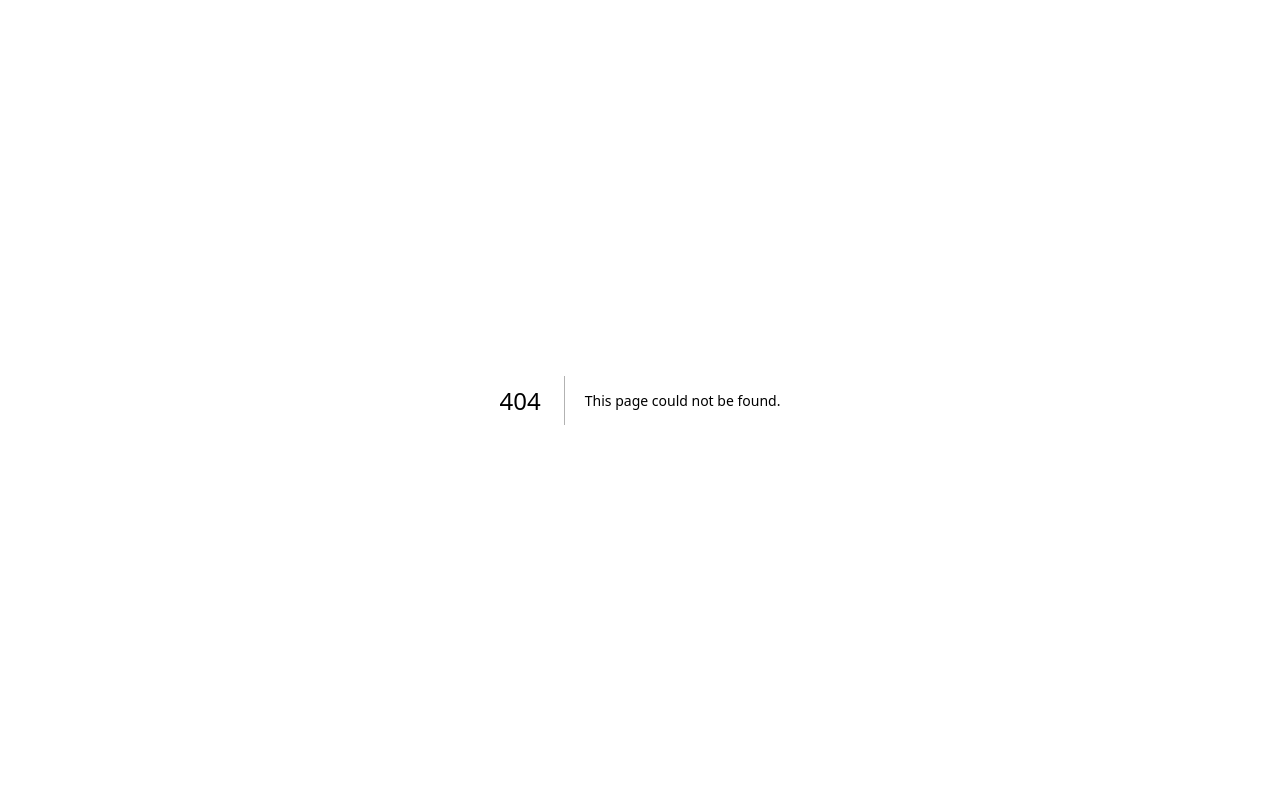
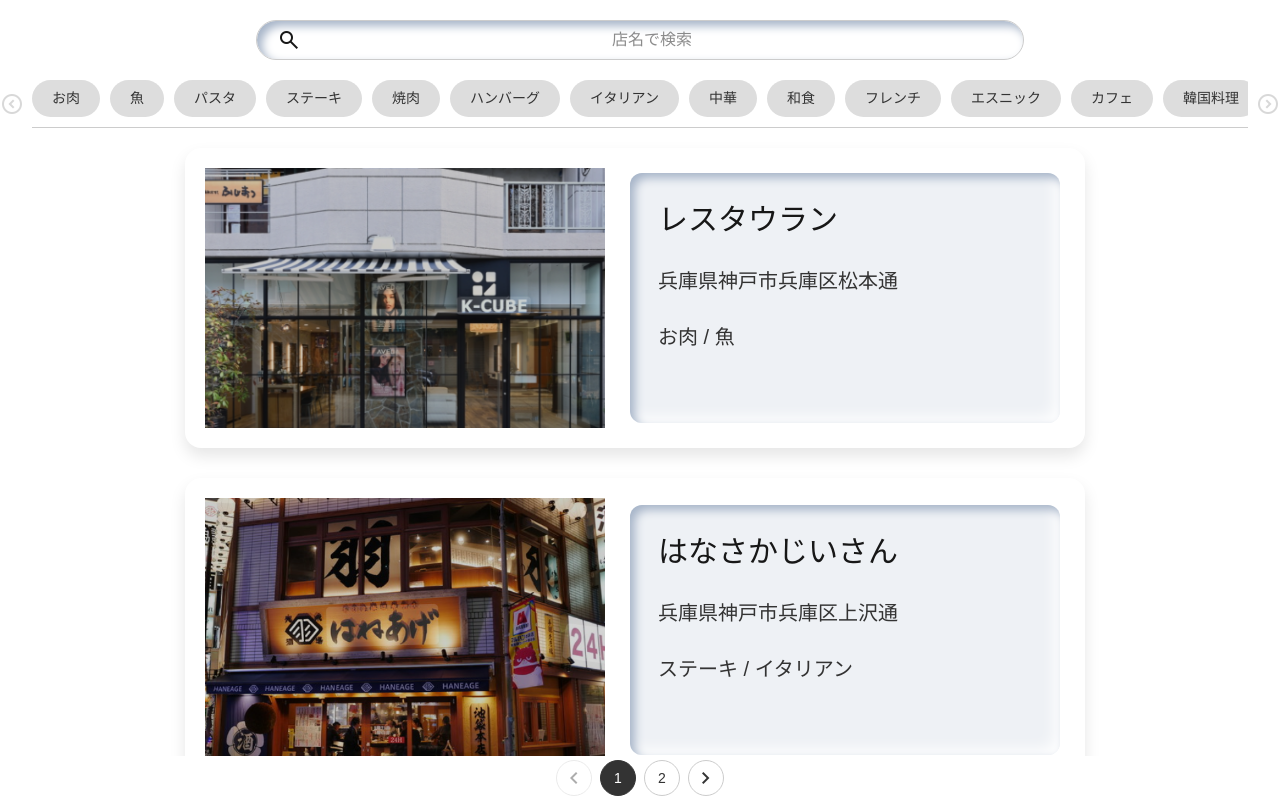
Before and after one commit to prodex2025/frontend, a Next.js app: page /store/list in a window 1280 px wide. Before the commit this address had no page. Built offline with nearby package versions, Linux system fonts and the light colour scheme.

Commit message:
分割機能を追加

```diff
--- a/src/app/store/list/details/page.jsx
+++ b/src/app/store/list/page.jsx
@@ -1,21 +1,24 @@
+//店舗一覧画面
+
 'use client';            // Next.js の App Router でクライアントコンポーネントとして扱う宣言
 
 // CSS Modules（このページ専用のスタイル）
 import styles from '@/styles/storeList.module.css';
-// グローバルCSS（共通スタイル）
-import '@/app/globals.css';
+import '@/app/globals.css';       // グローバルCSS（共通スタイル）
 
 //コンポーネントのインポート
 import CategoryTag from '@/components/atoms/CategoryTag.jsx';       // カテゴリー用の再利用コンポーネント
-import ShopCard from '@/components/atoms/ShopCard.jsx';                   //ショップカード用部品
+import ShopCard from '@/components/atoms/ShopCard.jsx';             //ショップカード用部品
+import Pagination from '@/components/atoms/Pagination.jsx';         //ページネーション用コンポーネント
 
 // 仮のデータセットをインポート（店舗・カテゴリ・関連テーブル）
 import { restaurants, categories, reataurants_categories } from '@/data/mockData';
 
-import { useState, useEffect } from 'react';    // React の状態管理と副作用フック
+import { useState, useEffect, useRef } from 'react';    // React の状態管理と副作用フック
 import clsx from 'clsx';     // 条件付きで className を結合するユーティリティ（今のところ未使用）
 
 export default function HomePage() {
+  const scrollAreaRef = useRef(null);
   // 現在選択されているカテゴリー名の集合（Setで重複なく管理）
   const [selected, setSelected] = useState(new Set());
 
@@ -24,6 +27,10 @@ export default function HomePage() {
 
   //店舗検索用
   const [searchText, setSearchText] = useState('');
+
+  //ページネーション用（１ページに１０件ずつ）
+  const [currentPage, setCurrentPage] = useState(1);  // 今のページ番号
+  const itemsPerPage = 10;                            // 1ページに表示する店舗数
 
   // カテゴリー選択に応じて表示する店舗一覧（リアルタイムでフィルタ）
   const filteredShops = shops.filter((shop) => {
@@ -37,6 +44,22 @@ export default function HomePage() {
 
   return matchesCategory && matchesSearch;
 });
+
+ // ページ分割された店舗リスト
+  const totalPages = Math.ceil(filteredShops.length / itemsPerPage);
+  const paginatedShops = filteredShops.slice(
+    (currentPage - 1) * itemsPerPage,
+    currentPage * itemsPerPage
+  );
+
+  //次のページへの移動用
+  const goToPage = (page) => {
+    if (page >= 1 && page <= totalPages) {
+      setCurrentPage(page);
+
+    }
+  };
+
 
   // 初回マウント時に mock データを加工して shops にセット
   useEffect(() => {
@@ -61,11 +84,19 @@ export default function HomePage() {
     setShops(formattedShops);    // 加工済み店舗データをステートに保存
   }, []);
 
+  // currentPageが変わったら、ページトップにスクロールする
+  useEffect(() => {
+  if (scrollAreaRef.current) {
+    scrollAreaRef.current.scrollTo({ top: 0, behavior: 'smooth' });
+  }
+}, [currentPage]);
+
   // タグをクリックした時に呼ばれる関数（ON/OFFの切り替え）
   const toggleCategory = (name) => {
     const updated = new Set(selected);    // 現在の選択状態をコピー
     updated.has(name) ? updated.delete(name) : updated.add(name);   // トグル処理
     setSelected(updated);    // 新しい選択状態を保存
+    setCurrentPage(1); // フィルタ変更時に1ページ目に戻す
   };
 
   return (
@@ -111,18 +142,26 @@ export default function HomePage() {
       </div>
 
       {/* 店舗一覧（スクロール可能） */}
-      <div className={styles.scrollArea}>
+      <div className={styles.scrollArea} ref={scrollAreaRef}>
         <div className={styles.shopList}>
           {/* フィルターされた店舗のみ表示 */}
-          {filteredShops.length === 0 ? (
+          {paginatedShops.length === 0 ? (
             <div className={styles.noResult}>該当する店舗は見つかりませんでした。</div>
           ) : (
-            filteredShops.map((shop) => (
+            paginatedShops.map((shop) => (
               <ShopCard key={shop.id} shop={shop} />
             ))
           )}
         </div>
       </div>
+
+      {/* ページネーション */}
+      <Pagination
+        currentPage={currentPage}
+        totalPages={totalPages}
+        onPageChange={goToPage}
+      />
+
     </div>
   );
 }
--- /dev/null
+++ b/src/components/atoms/Pagination.jsx
@@ -0,0 +1,72 @@
+
+'use client';
+import styles from '@/styles/pagination.module.css';
+
+/**
+ * Paginationコンポーネント
+ *
+ * 【概要】
+ * ページ番号を表示し、前後のページ移動を可能にするUI部品です。
+ * 1ページあたりの表示件数などのロジックは親コンポーネントで管理し、
+ * ページ切替時は親に通知して状態を更新してもらいます。
+ *
+ * 【必須props】
+ * - currentPage: 現在表示中のページ番号（親で状態管理）
+ * - totalPages: 総ページ数（親で計算）
+ * - onPageChange: ページ変更時に呼ばれるコールバック関数
+ *      (新しいページ番号を引数に受け取ります)
+ *
+ * 【使い方の例】親コンポーネント内
+ *
+ * const [currentPage, setCurrentPage] = useState(1);
+ * const totalPages = Math.ceil(filteredItems.length / itemsPerPage);
+ *
+ * const goToPage = (page) => {
+ *   if (page >= 1 && page <= totalPages) {
+ *     setCurrentPage(page);
+ *     // 必要ならスクロールやAPI呼び出しもここで
+ *   }
+ * }
+ *
+ * <Pagination
+ *   currentPage={currentPage}
+ *   totalPages={totalPages}
+ *   onPageChange={goToPage}
+ * />
+ */
+
+export default function Pagination({ currentPage, totalPages, onPageChange }) {
+  if (totalPages == 0) return null;
+
+  const pages = Array.from({ length: totalPages }, (_, i) => i + 1);
+
+  return (
+    <div className={styles.pagination}>
+      <button
+        className={styles.pageButton}
+        onClick={() => onPageChange(currentPage - 1)}
+        disabled={currentPage === 1}
+      >
+        <span className="material-symbols-outlined">chevron_left</span>
+      </button>
+
+      {pages.map((page) => (
+        <button
+          key={page}
+          className={`${styles.pageButton} ${page === currentPage ? styles.active : ''}`}
+          onClick={() => onPageChange(page)}
+        >
+          {page}
+        </button>
+      ))}
+
+      <button
+        className={styles.pageButton}
+        onClick={() => onPageChange(currentPage + 1)}
+        disabled={currentPage === totalPages}
+      >
+        <span className="material-symbols-outlined">chevron_right</span>
+      </button>
+    </div>
+  );
+}
--- a/src/components/atoms/ShopCard.jsx
+++ b/src/components/atoms/ShopCard.jsx
@@ -25,7 +25,7 @@ import ShopInfo from '@/components/atoms/ShopInfo'; // 店舗情報
 
 export default function ShopCard({ shop }) {
   return (
-    <Link href={`/shops/${shop.id}`} className={styles.shopCardLink}>
+    <Link href={`/store/list/details/${shop.id}`} className={styles.shopCardLink}>
       <div className={styles.shopCard}>
         <img
           src={shop.imageUrl}
--- a/src/data/mockData.ts
+++ b/src/data/mockData.ts
@@ -61,6 +61,7 @@ export const restaurants:Restaurants[] = [
     owner_id:3,
     descrption:'おいしいお肉のお店です',
     image_url: '/image/shop.png',
+    image_detail_url:'/image/shop.png',
   },
   {
     id:2,
@@ -72,6 +73,7 @@ export const restaurants:Restaurants[] = [
     owner_id:3,
     descrption:'いい香りがします',
     image_url: '/image/tokyo-deli.png',
+    image_detail_url:'/image/shop.png',
   },
   {
     id:3,
@@ -83,6 +85,7 @@ export const restaurants:Restaurants[] = [
     owner_id:4,
     descrption:'おいしい三食団子です',
     image_url: '/image/yakiniku.png',
+    image_detail_url:'/image/shop.png',
   },
   {
     id:4,
@@ -94,6 +97,139 @@ export const restaurants:Restaurants[] = [
     owner_id:4,
     descrption:'タピオカ',
     image_url: '/image/shop.png',
+    image_detail_url:'/image/shop.png',
+  },
+  {
+    id:5,
+    name:'月のうさぎ庵',
+    address:'兵庫県神戸市兵庫区松本通',
+    postcode: '6520045',
+    phone:'09023555244',
+    email:'text@exsample.com',
+    owner_id:4,
+    descrption:'タピオカ',
+    image_url: '/image/shop.png',
+    image_detail_url:'/image/shop.png',
+  },
+  {
+    id:6,
+    name:'グリル・パレット',
+    address:'兵庫県神戸市兵庫区松本通',
+    postcode: '6520045',
+    phone:'09023555244',
+    email:'text@exsample.com',
+    owner_id:4,
+    descrption:'タピオカ',
+    image_url: '/image/shop.png',
+    image_detail_url:'/image/shop.png',
+  },
+  {
+    id:7,
+    name:'麺屋 匠心（たくみごころ）',
+    address:'兵庫県神戸市兵庫区松本通',
+    postcode: '6520045',
+    phone:'09023555244',
+    email:'text@exsample.com',
+    owner_id:4,
+    descrption:'タピオカ',
+    image_url: '/image/shop.png',
+    image_detail_url:'/image/shop.png',
+  },
+  {
+    id:8,
+    name:'スパイス・ジャーニー',
+    address:'兵庫県神戸市兵庫区松本通',
+    postcode: '6520045',
+    phone:'09023555244',
+    email:'text@exsample.com',
+    owner_id:4,
+    descrption:'タピオカ',
+    image_url: '/image/shop.png',
+    image_detail_url:'/image/shop.png',
+  },
+  {
+    id:9,
+    name:' 椿坂珈琲（つばきざかコーヒー）',
+    address:'兵庫県神戸市兵庫区松本通',
+    postcode: '6520045',
+    phone:'09023555244',
+    email:'text@exsample.com',
+    owner_id:4,
+    descrption:'焔（ほむら）',
+    image_url: '/image/shop.png',
+    image_detail_url:'/image/shop.png',
+  },
+  {
+    id:10,
+    name:'アーク',
+    address:'兵庫県神戸市兵庫区松本通',
+    postcode: '6520045',
+    phone:'09023555244',
+    email:'text@exsample.com',
+    owner_id:4,
+    descrption:'タピオカ',
+    image_url: '/image/shop.png',
+    image_detail_url:'/image/shop.png',
+  },
+  {
+    id:11,
+    name:'然（ぜん）',
+    address:'兵庫県神戸市兵庫区松本通',
+    postcode: '6520045',
+    phone:'09023555244',
+    email:'text@exsample.com',
+    owner_id:4,
+    descrption:'タピオカ',
+    image_url: '/image/shop.png',
+    image_detail_url:'/image/shop.png',
+  },
+  {
+    id:12,
+    name:'ルナ',
+    address:'兵庫県神戸市兵庫区松本通',
+    postcode: '6520045',
+    phone:'09023555244',
+    email:'text@exsample.com',
+    owner_id:4,
+    descrption:'タピオカ',
+    image_url: '/image/shop.png',
+    image_detail_url:'/image/shop.png',
+  },
+  {
+    id:13,
+    name:'カラフル・デリ・ラボ',
+    address:'兵庫県神戸市兵庫区松本通',
+    postcode: '6520045',
+    phone:'09023555244',
+    email:'text@exsample.com',
+    owner_id:4,
+    descrption:'フワトロ喫茶「雲の上」',
+    image_url: '/image/shop.png',
+    image_detail_url:'/image/shop.png',
+  },
+  {
+    id:14,
+    name:'チャチャッとタコス！',
+    address:'兵庫県神戸市兵庫区松本通',
+    postcode: '6520045',
+    phone:'09023555244',
+    email:'text@exsample.com',
+    owner_id:4,
+    descrption:'タピオカ',
+    image_url: '/image/shop.png',
+    image_detail_url:'/image/shop.png',
+  },
+  {
+    id:15,
+    name:'ネオン・ヌードル・ダイナー',
+    address:'兵庫県神戸市兵庫区松本通',
+    postcode: '6520045',
+    phone:'09023555244',
+    email:'text@exsample.com',
+    owner_id:4,
+    descrption:'タピオカ',
+    image_url: '/image/shop.png',
+    image_detail_url:'/image/shop.png',
   },
 
 ]
@@ -284,15 +420,15 @@ export const categories:Categories[] = [
   },
   {
     id:19,
-    name:'タイ'
+    name:'タイ料理'
   },
   {
     id:20,
-    name:'ベトナム'
+    name:'ベトナム料理'
   },
   {
     id:21,
-    name:'インド'
+    name:'インド料理'
   },
   {
     id:22,
@@ -301,6 +437,18 @@ export const categories:Categories[] = [
   {
     id:23,
     name:'ラーメン'
+  },
+  {
+    id:24,
+    name:'薬膳料理'
+  },
+  {
+    id:25,
+    name:'カレー'
+  },
+  {
+    id:26,
+    name:'メキシカン料理'
   },
 
 ]
@@ -346,6 +494,47 @@ export const reataurants_categories:Reataurants_Categories[] = [
     restaurant_id:4,
     category_id:4,
   },
+  {
+    id:9,
+    restaurant_id:5,
+    category_id:12,
+  },
+  {
+    id:10,
+    restaurant_id:5,
+    category_id:18,
+  },
+  {
+    id:11,
+    restaurant_id:6,
+    category_id:26,
+  },
+  {
+    id:12,
+    restaurant_id:7,
+    category_id:23,
+  },
+  {
+    id:13,
+    restaurant_id:8,
+    category_id:26,
+  },
+  {
+    id:14,
+    restaurant_id:9,
+    category_id:12,
+  },
+  {
+    id:15,
+    restaurant_id:9,
+    category_id:14,
+  },
+  {
+    id:15,
+    restaurant_id:10,
+    category_id:19,
+  },
+
 ]
 
 export const restaurants_business_hours:Restaurants_business_hours[] = [
--- a/src/data/types.ts
+++ b/src/data/types.ts
@@ -25,6 +25,7 @@ export interface Restaurants{
   owner_id:number;  // 経営者のユーザーID(外部キー)
   descrption:string;// 店舗のメモ
   image_url: string;
+  image_detail_url: string;
 }
 
 // メニュー
--- /dev/null
+++ b/src/styles/pagination.module.css
@@ -0,0 +1,42 @@
+/* styles/pagination.module.css */
+/* ページネーション用css */
+
+
+.pagination {
+  display: flex;
+  justify-content: center;
+  align-items: center;
+  margin: 4px 0;
+  gap: 8px;
+}
+
+.pageButton {
+  width: 36px;
+  height: 36px;
+  border: 1px solid #ccc;
+  border-radius: 50%;
+  background-color: transparent;
+  color: #333;
+  font-size: 14px;
+  display: flex;
+  justify-content: center;
+  align-items: center;
+  cursor: pointer;
+  transition: background-color 0.2s, border-color 0.2s;
+}
+
+.pageButton:hover {
+  background-color: transparent;
+  border-color: #333;
+}
+
+.pageButton:disabled {
+  opacity: 0.4;
+  cursor: not-allowed;
+}
+
+.active {
+  background-color: #333;
+  color: #fff;
+  border-color: #333;
+}
--- a/src/styles/storeList.module.css
+++ b/src/styles/storeList.module.css
@@ -21,6 +21,7 @@
   flex: 1;
   overflow-y: auto;
   padding-right: 10px;
+  min-height: 70px; /* ← これ追加：最低でも40pxにはする */
 }
 
 /* Chrome・Edge・Safari用：スクロールバーの親指（カプセル）だけ色変更 */
```
